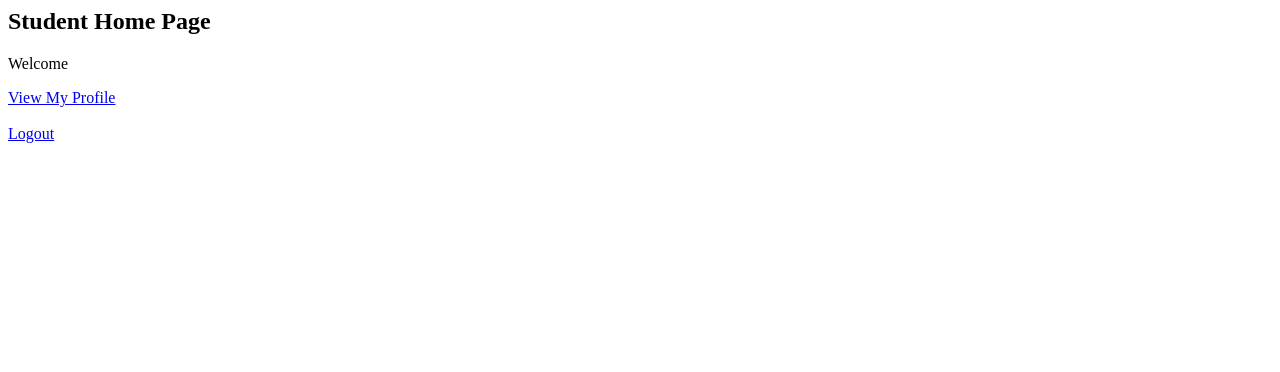
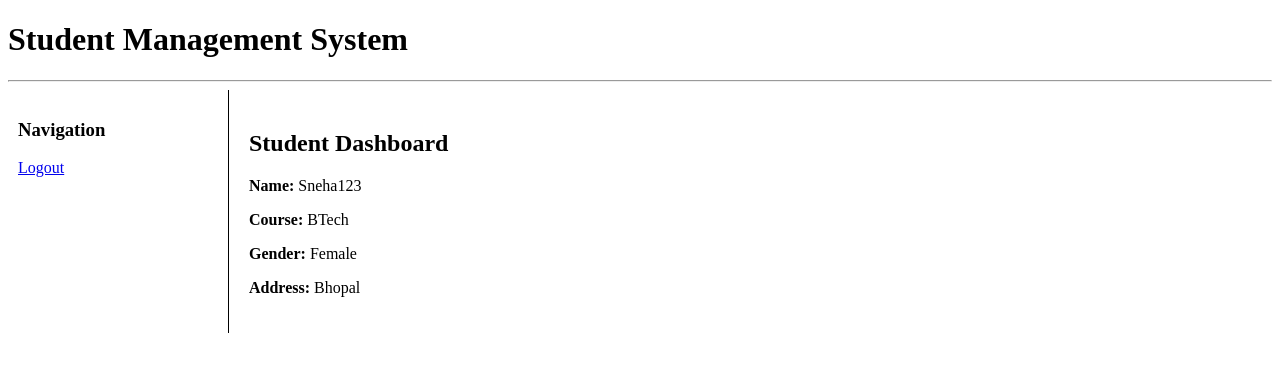
Before and after one commit to Sneha0201/Student_Management_System, a Django app: template student_management_system/templates/main_app/student_home.html in a window 1280 px wide. Shown: the top 372 px of the page. Run offline with Django 5.2, Linux system fonts and the light colour scheme; the template is opened without the code that fills it: values that come from a table or form of the project are taken from there, others are empty; data comes from the database, SQL or seed files in the repository.

Commit message:
Update student_home.html

```diff
--- a/student_management_system/templates/main_app/student_home.html
+++ b/student_management_system/templates/main_app/student_home.html
@@ -1,4 +1,8 @@
-<h2>Student Home Page</h2>
-<p>Welcome {{ request.user.username }}</p>
-<a href="{% url 'student_profile' %}">View My Profile</a><br><br>
-<a href="{% url 'logout' %}">Logout</a>
+{% extends "main_app/base.html" %}
+{% block content %}
+<h2>Student Dashboard</h2>
+<p><b>Name:</b> {{ student.student.username }}</p>
+<p><b>Course:</b> {{ student.course }}</p>
+<p><b>Gender:</b> {{ student.gender }}</p>
+<p><b>Address:</b> {{ student.address }}</p>
+{% endblock %}
```
